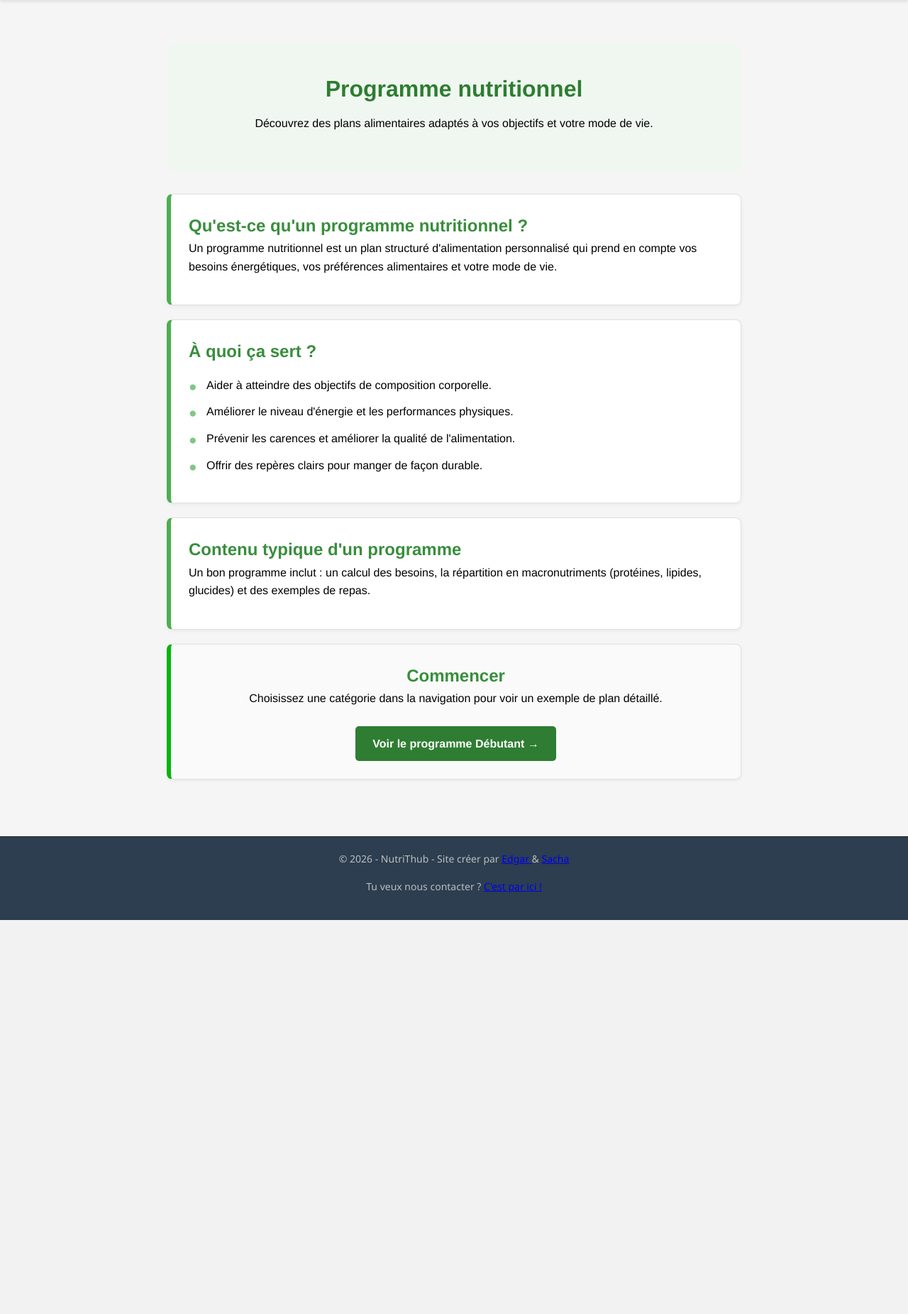
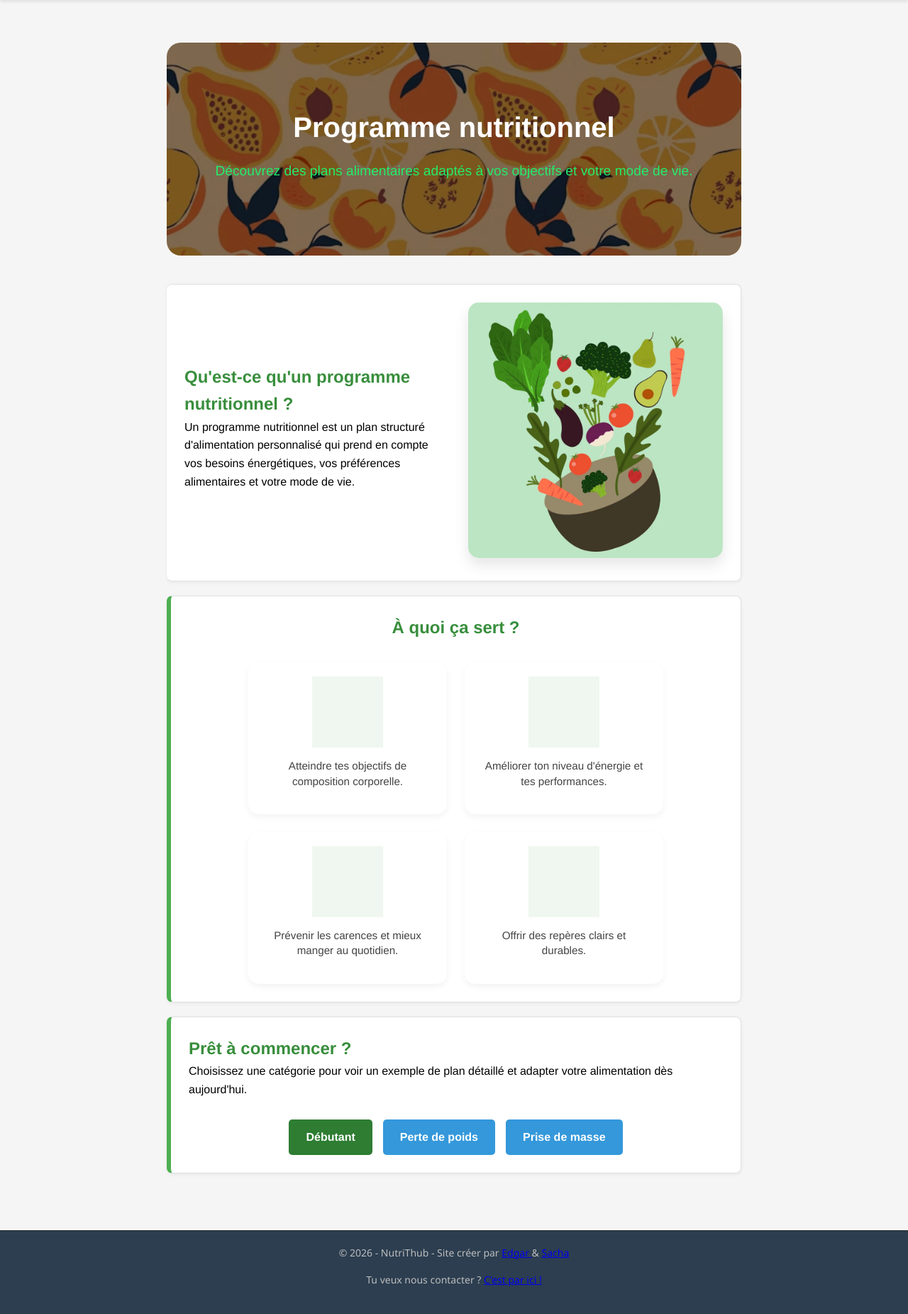
Before and after one commit to Hydrojak/Projet-de-programmation-WEB-XTI205-CYB, a PHP site: page /HTML/programme.html in a window 1280 px wide. Shown: the part 132-1983 px from the top of the page at 71% size. Before the commit the page ends 1428 px from the top, so only its background shows below. Run offline with PHP 8.4, Linux system fonts and the light colour scheme; grey boxes are pictures that could not be loaded.

Commit message:
Ajout illustrations programme nutritionnel

```diff
--- a/CSS/style.css
+++ b/CSS/style.css
@@ -533,3 +533,122 @@
             color: #2e7d32;
             margin-bottom: 10px;
         }
+
+
+
+
+        /* --- HERO HEADER --- */
+        .prog-header-hero {
+            background: url('../media/images/nutrition_baniere.avif') no-repeat center center/cover;
+            height: 300px;
+            border-radius: 20px;
+            margin-bottom: 40px;
+            position: relative;
+            overflow: hidden;
+            display: flex;
+            align-items: center;
+            justify-content: center;
+            text-align: center;
+        }
+
+        .hero-overlay {
+            background: rgba(0, 0, 0, 0.5); /* Assombrit l'image pour lire le texte */
+            padding: 40px;
+            width: 100%;
+            height: 100%;
+            display: flex;
+            flex-direction: column;
+            justify-content: center;
+            color: white;
+        }
+
+        .hero-overlay h1 { color: white !important; font-size: 2.5rem; }
+
+        .hero-overlay p { color: #24ec6a !important; font-size: 1.2rem; margin-top: 15px; }
+
+        /* --- SPLIT LAYOUT (Texte + Image) --- */
+        .section-split {
+            display: flex;
+            align-items: center;
+            gap: 40px;
+            border-left: none !important; /* On enlève la bordure verte pour ce look */
+        }
+
+        .split-text { flex: 1; }
+        .split-img { flex: 1; }
+
+        .split-img img {
+            width: 100%;
+            border-radius: 15px;
+            box-shadow: 0 10px 20px rgba(0,0,0,0.1);
+        }
+
+
+        /* --- GRILLE DES BÉNÉFICES --- */
+        .benefits-grid {
+            display: flex;
+            flex-wrap: wrap;
+            justify-content: center; /* Centre les éléments orphelins sur la ligne du bas */
+            gap: 25px;
+            margin-top: 30px;
+        }
+
+        .benefit-item {
+            flex: 0 1 280px; /* Largeur de base de 280px */
+            display: flex;
+            flex-direction: column;
+            align-items: center;
+            text-align: center;
+            padding: 20px;
+            background: #ffffff;
+            border-radius: 15px;
+            box-shadow: 0 4px 10px rgba(0,0,0,0.05);
+            transition: transform 0.3s ease;
+        }
+
+        .benefit-item:hover {
+            transform: translateY(-5px);
+        }
+
+        .benefit-icon { font-size: 2.5rem; display: block; margin-bottom: 10px; }
+
+        /* --- CTA BUTTONS --- */
+        .cta-buttons {
+            display: flex;
+            justify-content: center;
+            gap: 15px;
+            flex-wrap: wrap;
+            margin-top: 20px;
+        }
+
+        .btn-alt {
+            background-color: #3498db !important;
+        }
+
+        /* Responsive */
+        @media (max-width: 768px) {
+        .section-split { flex-direction: column; }
+        }
+
+
+        /* --- CONTENEUR VIDÉO --- */
+        .benefit-video-container {
+            width: 100px;  /* Plus petit que les calculateurs pour garder une hiérarchie */
+            height: 100px;
+            margin-bottom: 15px;
+            overflow: hidden;
+            background: #f0f7f0;
+        }
+
+        .benefit-video {
+            width: 110%;
+            height: 110%;
+            object-fit: cover;
+        }
+
+        .benefit-item p {
+            font-size: 0.95rem;
+            color: #444;
+            font-weight: 500;
+            line-height: 1.4;
+        }
--- a/HTML/programme.html
+++ b/HTML/programme.html
@@ -45,35 +45,72 @@
     </nav>
 
     <main class="prog-container">
-        <header class="prog-header">
-            <h1>Programme nutritionnel</h1>
-            <p>Découvrez des plans alimentaires adaptés à vos objectifs et votre mode de vie.</p>
+        <header class="prog-header-hero">
+            <div class="hero-overlay">
+                <h1>Programme nutritionnel</h1>
+                <p>Découvrez des plans alimentaires adaptés à vos objectifs et votre mode de vie.</p>
+            </div>
         </header>
 
-        <section class="prog-section">
-            <h2>Qu'est-ce qu'un programme nutritionnel ?</h2>
-            <p>Un programme nutritionnel est un plan structuré d'alimentation personnalisé qui prend en compte vos besoins énergétiques, vos préférences alimentaires et votre mode de vie.</p>
+        <section class="prog-section section-split">
+            <div class="split-text">
+                <h2>Qu'est-ce qu'un programme nutritionnel ?</h2>
+                <p>Un programme nutritionnel est un plan structuré d'alimentation personnalisé qui prend en compte vos besoins énergétiques, vos préférences alimentaires et votre mode de vie.</p>
+            </div>
+            <div class="split-img">
+                <img src="../media/images/healthy2.avif" alt="Planification alimentaire">
+            </div>
         </section>
 
         <section class="prog-section">
-            <h2>À quoi ça sert ?</h2>
-            <ul class="prog-list">
-                <li>Aider à atteindre des objectifs de composition corporelle.</li>
-                <li>Améliorer le niveau d'énergie et les performances physiques.</li>
-                <li>Prévenir les carences et améliorer la qualité de l'alimentation.</li>
-                <li>Offrir des repères clairs pour manger de façon durable.</li>
-            </ul>
+            <h2 style="text-align: center; margin-bottom: 30px;">À quoi ça sert ?</h2>
+            <div class="benefits-grid">
+                <div class="benefit-item">
+                    <div class="benefit-video-container">
+                        <video autoplay loop muted playsinline class="benefit-video">
+                            <source src="../media/videos/animation_objectifs1.mp4" type="video/mp4">
+                        </video>
+                    </div>
+                    <p>Atteindre tes objectifs de composition corporelle.</p>
+                </div>
+
+                <div class="benefit-item">
+                    <div class="benefit-video-container">
+                        <video autoplay loop muted playsinline class="benefit-video">
+                            <source src="../media/videos/animation_energy.mp4" type="video/mp4">
+                        </video>
+                    </div>
+                    <p>Améliorer ton niveau d'énergie et tes performances.</p>
+                </div>
+
+                <div class="benefit-item">
+                    <div class="benefit-video-container">
+                        <video autoplay loop muted playsinline class="benefit-video">
+                            <source src="../media/videos/animation_health.mp4" type="video/mp4">
+                        </video>
+                    </div>
+                    <p>Prévenir les carences et mieux manger au quotidien.</p>
+                </div>
+
+                <div class="benefit-item">
+                    <div class="benefit-video-container">
+                        <video autoplay loop muted playsinline class="benefit-video">
+                            <source src="../media/videos/animation_agenda.mp4" type="video/mp4">
+                        </video>
+                    </div>
+                    <p>Offrir des repères clairs et durables.</p>
+                </div>
+            </div>
         </section>
 
-        <section class="prog-section">
-            <h2>Contenu typique d'un programme</h2>
-            <p>Un bon programme inclut : un calcul des besoins, la répartition en macronutriments (protéines, lipides, glucides) et des exemples de repas.</p>
-        </section>
-
-        <section class="prog-section section-cta">
-            <h2>Commencer</h2>
-            <p>Choisissez une catégorie dans la navigation pour voir un exemple de plan détaillé.</p>
-            <a href="programme_debutant.html" class="prog-button">Voir le programme Débutant →</a>
+        <section class="prog-section section-cta-final">
+            <h2>Prêt à commencer ?</h2>
+            <p>Choisissez une catégorie pour voir un exemple de plan détaillé et adapter votre alimentation dès aujourd'hui.</p>
+            <div class="cta-buttons">
+                <a href="programme_debutant.html" class="prog-button">Débutant</a>
+                <a href="programme_perte_poids.html" class="prog-button btn-alt">Perte de poids</a>
+                <a href="programme_prise_masse.html" class="prog-button btn-alt">Prise de masse</a>
+            </div>
         </section>
     </main>
 
```
Also changed, not shown: media/images/healthy2.avif (added), media/images/nutrition_baniere.avif (added), 5 other files.
